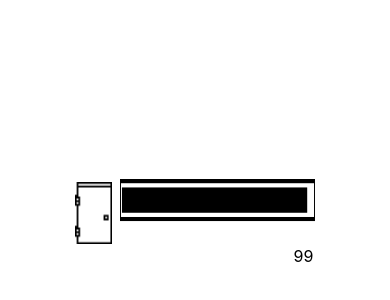
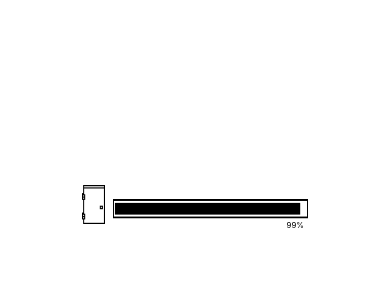
Before and after one commit to ncklug/sg-wedding, a Next.js app: page / in a window 390 px wide. Shown: the part 74-374 px from the top of the page. Built offline with nearby package versions, Linux system fonts and the light colour scheme.

Commit message:
Clean up responsiveness

```diff
--- a/pages/index.js
+++ b/pages/index.js
@@ -12,6 +12,7 @@ export default function Index() {
         flexDirection: "column",
         justifyContent: "center",
         alignItems: "center",
+        fontSize: "min(3vh, 2vw)",
       }}
     >
       <Head>
@@ -23,7 +24,7 @@ export default function Index() {
           style={{ alignSelf: "center", display: "flex", alignItems: "center" }}
         >
           <Link
-            style={{ marginBottom: "5%", marginRight: "0.5rem" }}
+            style={{ marginBottom: "3.5em", marginRight: "1em" }}
             onClick={(e) => {
               alert("Please try again later :)");
               e.preventDefault();
@@ -33,13 +34,13 @@ export default function Index() {
             <Image
               src={door}
               style={{
-                width: 37,
-                height: 62,
+                width: "3em",
+                height: "5em",
                 /* transform: perspective(300px) rotateY(-28deg) skew(0deg, 11deg) */
               }}
             />
           </Link>
-          <svg width="50vw" height="10vh">
+          <svg width="25em" height="5em" overflow="visible">
             {/* TODO: Add dots */}
             <svg height="50%">
               <rect width="100%" height="100%" fill="black"></rect>
@@ -52,8 +53,8 @@ export default function Index() {
               ></rect>
               <rect y="20%" x="1%" width="95%" height="60%" fill="black"></rect>
             </svg>
-            <svg y="50%" height="50%">
-              <text y="97.5%" x="89%">
+            <svg y="50%" height="1.5em" overflow="visible">
+              <text y="97.5%" x="89%" dominant-baseline="ideographic">
                 99%
               </text>
             </svg>
```
